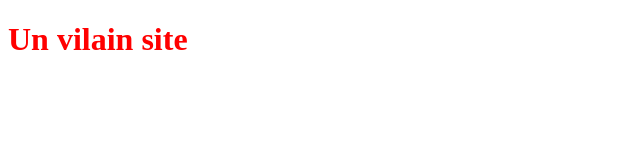
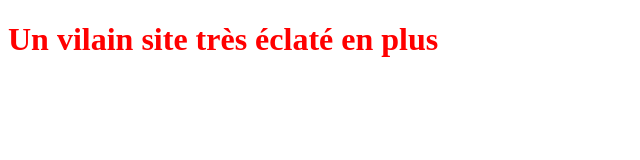
Before and after one commit to adoumasseo/openclassroomsProject, a plain HTML site: page index.html in a window 1280 px wide. Shown: the whole page, without its empty margins (0-640 px from the left). Drawn offline with Linux system fonts and the light colour scheme.

Commit message:
essai de remodification

```diff
--- a/index.html
+++ b/index.html
@@ -8,6 +8,6 @@
     <title>Documents</title>
 </head>
 <body>
-    <h1>Un vilain site </h1>
+    <h1>Un vilain site très éclaté en plus </h1>
 </body>
 </html>
```
